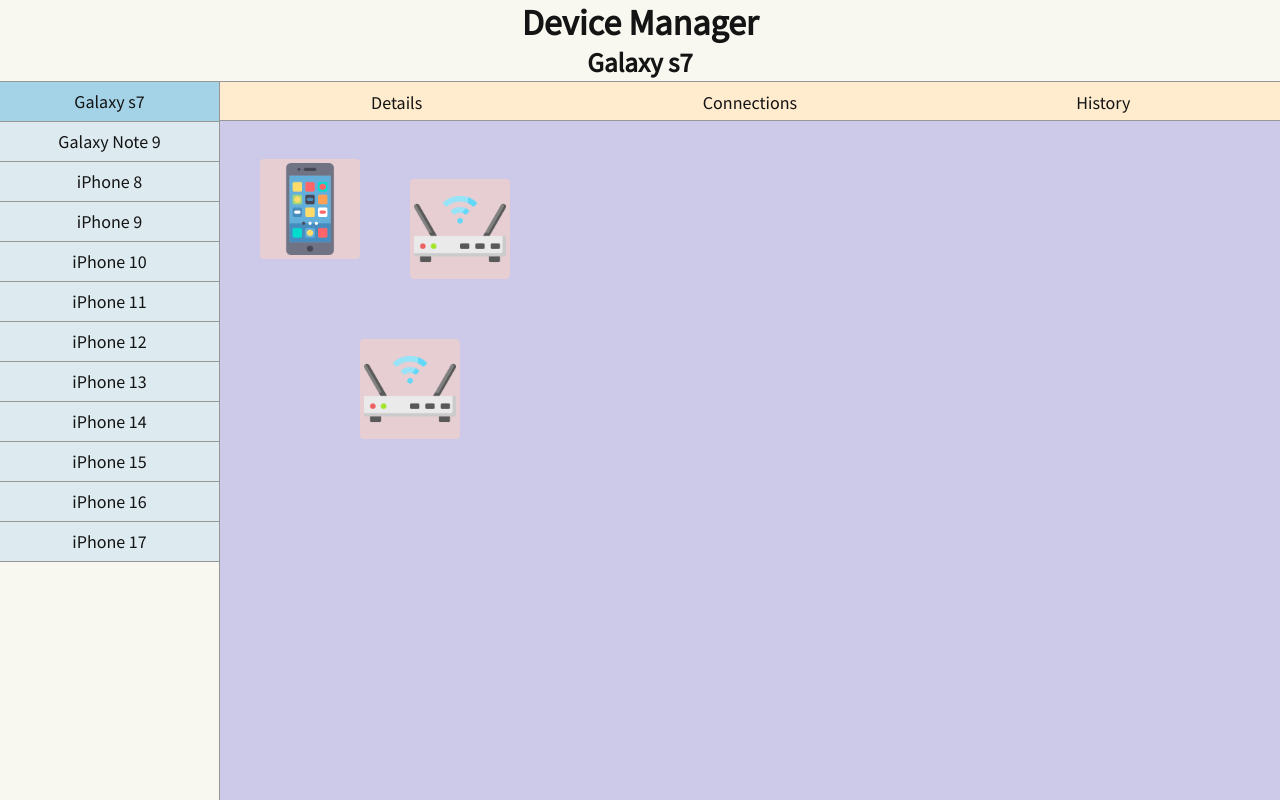
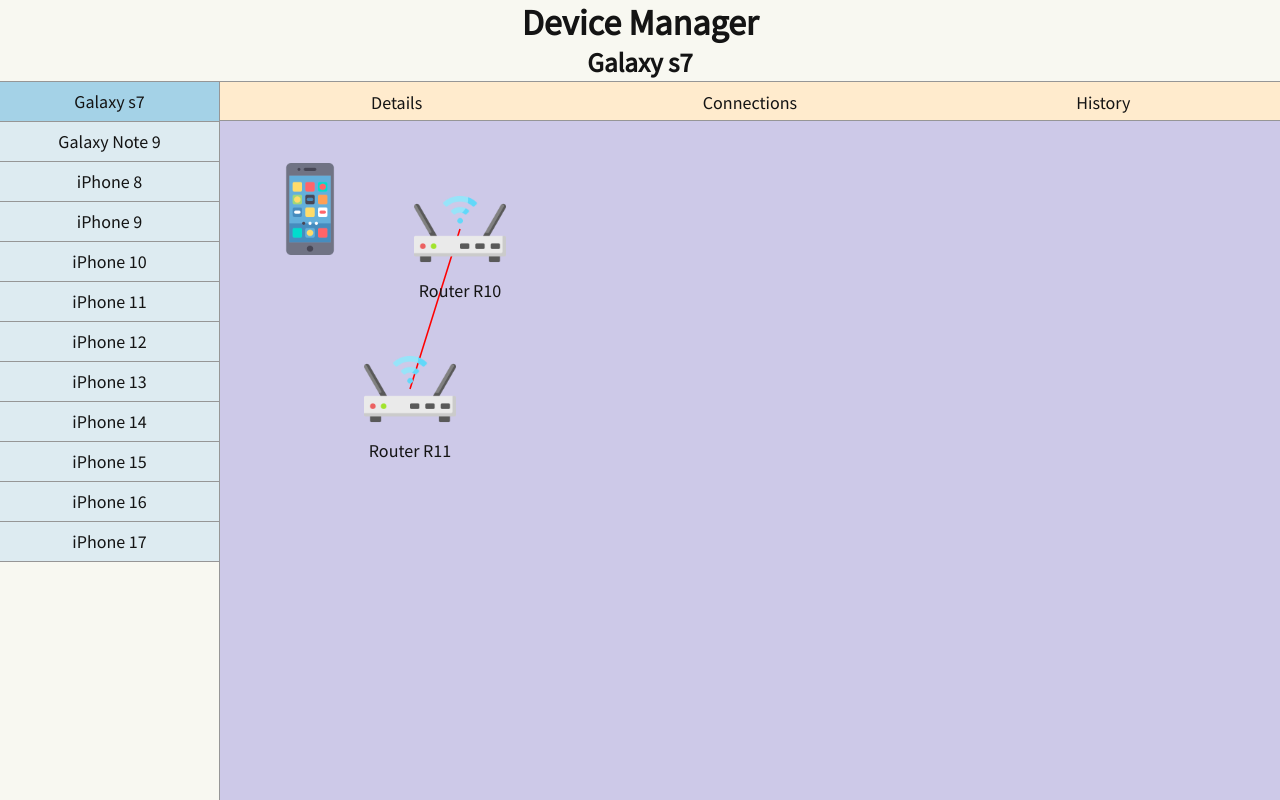
Before and after one commit to omergal99/device-manager, a React (Create React App) app: page /#/ in a window 1280 px wide. Both pictures are taken after a click on the element "Galaxy s7". Built offline with nearby package versions, Linux system fonts and the light colour scheme.

Commit message:
omer- prevent refresh and name router

```diff
--- a/src/assets/css/_base.scss
+++ b/src/assets/css/_base.scss
@@ -15,6 +15,8 @@
   font-size: 1rem;
   height: 100%;
   background-color: $clr5;
+  /* Disables pull-to-refresh but allows overscroll glow effects. */
+  overscroll-behavior-y: contain;
 }
 
 .App {
--- a/src/assets/css/cmps/_mainPreview.scss
+++ b/src/assets/css/cmps/_mainPreview.scss
@@ -24,16 +24,19 @@
   .playground {
     height: 100%;
     position: relative;
+    .wrap-device{
+      position: absolute;
+    }
     .device-icon {
-      position: absolute;
+      position: relative;
       height: 100px;
       width: 100px;
       padding: 4px;
       border-radius: 4px;
-      background-color: rgba(255, 212, 189, 0.5);
       transition: background-color 0.3s;
       &:hover {
-        background-color: rgb(255, 212, 189);
+        background-color: rgba(255, 212, 189, 0.5);
+        // background-color: rgb(255, 212, 189);
       }
       img {
         height: 100%;
--- a/src/cmps/DevicesMap.js
+++ b/src/cmps/DevicesMap.js
@@ -5,16 +5,18 @@
   const name = 'Device';
 
   return (
-    <div className="device-icon"
-      style={{
+    <div className="wrap-device" style={{
       top: `${device.location.y}px`, left: `${device.location.x}px`,
       zIndex: device.zIndex
-      }}
+    }}>
+      <div className="device-icon"
+
         onMouseDown={ev => clientDown(ev, { name, idx: 0 })}
         onTouchStart={ev => clientDown(ev, { name, idx: 0 })}
       >
         <img draggable="false" src="assets/img/icons/phone.png" alt={name} title={name} />
       </div>
+    </div>
   );
 }
 
--- a/src/cmps/DraggingListener.js
+++ b/src/cmps/DraggingListener.js
@@ -26,6 +26,7 @@
 
   const clientMove = useCallback((ev) => {
     if (device && device.isDraging) {
+      ev.stopPropagation();
       const touches = ev.changedTouches;
       (!touches) ? moveToNewLocation(ev)
         : moveToNewLocation({ clientX: touches[0].clientX, clientY: touches[0].clientY });
@@ -33,8 +34,9 @@
   }, [moveToNewLocation, device])
 
   // ********************************** STOP
-  const clientUp = useCallback(() => {
+  const clientUp = useCallback((ev) => {
     if (device && device.isDraging) {
+      ev.stopPropagation();
       setNewDevice(prevState => ({ ...prevState, isDraging: false }));
       dispatch(actions.updateCurrDevice({ ...newDevice, isDraging: false }));
     }
--- a/src/cmps/MainPreview.js
+++ b/src/cmps/MainPreview.js
@@ -23,6 +23,7 @@
     setPointerDiff(temp);
   }
   const clientDown = (ev, type) => {
+    ev.stopPropagation();
     // ev.persist()
     // console.log(ev)
     const touches = ev.changedTouches;
--- a/src/cmps/RoutersMap.js
+++ b/src/cmps/RoutersMap.js
@@ -1,101 +1,52 @@
-import React, { useRef } from 'react';
+import React, { useState, useEffect, useRef } from 'react';
 
 function RoutersMap({ routers, clientDown }) {
 
   const line = useRef(null);
   const path = useRef(null);
   const svg = useRef(null);
+  const [boxSize, setBoxSize] = useState(100);
 
+  useEffect(() => {
     updateConnection();
+  });
 
-  function updateConnection() {
-    if (line && line.current) {
-      // Top left coordinates
-      // var divide = 6.5;
-      var divide = 5;
-      var x1 = parseFloat(routers[0].location.x) / divide;
-      var y1 = parseFloat(routers[0].location.y) / divide;
-      var x2 = parseFloat(routers[1].location.x) / divide;
-      var y2 = parseFloat(routers[1].location.y) / divide;
-
-      divide = 2;
-      // Half widths and half heights
-      var w1 = parseFloat(100) / divide;
-      var h1 = parseFloat(100) / divide;
-      var w2 = parseFloat(100) / divide;
-      var h2 = parseFloat(100) / divide;
-
-      // Center coordinates
-      var cx1 = x1 + w1;
-      var cy1 = y1 + h1;
-      var cx2 = x2 + w2;
-      var cy2 = y2 + h2;
-
-      // Distance between centers
-      var dx = cx2 - cx1;
-      var dy = cy2 - cy1;
-
-      var p1 = getIntersection(dx, dy, cx1, cy1, w1, h1);
-      var p2 = getIntersection(-dx, -dy, cx2, cy2, w2, h2);
-
-      var pos1 = [routers[0].location.x, routers[0].location.y];
-      var pos2 = [routers[1].location.x, routers[1].location.y];
-      var diff = 50;
+  const updateConnection = () => {
+    const halfBoxSize = boxSize / 2;
 
     var maxX = Math.abs(routers[1].location.x - routers[0].location.x);
     var maxY = Math.abs(routers[1].location.y - routers[0].location.y);
 
-      var absX = maxX + 50;
-      var absY = maxY + 50;
+    var absX = maxX + halfBoxSize;
+    var absY = maxY + halfBoxSize;
 
     if ((routers[0].location.x === Math.min(routers[0].location.x, routers[1].location.x) &&
       routers[0].location.y === Math.min(routers[0].location.y, routers[1].location.y)) ||
       (routers[1].location.x === Math.min(routers[0].location.x, routers[1].location.x) &&
         routers[1].location.y === Math.min(routers[0].location.y, routers[1].location.y))) {
-        // top left of bottom right
-        line.current.setAttributeNS(null, 'y1', 50);
+      // TOP LEFT & BOTTOM RIGHT
+      line.current.setAttributeNS(null, 'y1', halfBoxSize);
       line.current.setAttributeNS(null, 'y2', absY);
     } else {
-        // top right of bottom left
+      // TOP RIGHT of BOTTOM RIGHT
       line.current.setAttributeNS(null, 'y1', absY);
-        line.current.setAttributeNS(null, 'y2', 50);
+      line.current.setAttributeNS(null, 'y2', halfBoxSize);
     }
-
-      line.current.setAttributeNS(null, 'x1', 50);
+    line.current.setAttributeNS(null, 'x1', halfBoxSize);
     line.current.setAttributeNS(null, 'x2', absX);
-      // line.current.setAttributeNS(null, 'y1', 50);
-      // line.current.setAttributeNS(null, 'y2', absY);
-
-      // line.current.setAttributeNS(null, 'x1', p1[0]);
-      // line.current.setAttributeNS(null, 'y1', p1[1]);
-      // line.current.setAttributeNS(null, 'x2', p2[0]);
-      // line.current.setAttributeNS(null, 'y2', p2[1]);
-
-      // path.current.setAttributeNS(null, 'x1', p1[0]);
-      // path.current.setAttributeNS(null, 'y1', p1[1]);
-      // path.current.setAttributeNS(null, 'x2', p2[0]);
-      // path.current.setAttributeNS(null, 'y2', p2[1]);
   }
-  }
-
-  function getIntersection(dx, dy, cx, cy, w, h) {
-    if (Math.abs(dy / dx) < h / w) {
-      // Hit vertical edge of box1
-      return [cx + (dx > 0 ? w : -w), cy + dy * w / Math.abs(dx)];
-    } else {
-      // Hit horizontal edge of box1
-      return [cx + dx * h / Math.abs(dy), cy + (dy > 0 ? h : -h)];
-    }
-  };
 
   const name = 'Router';
   const RouterList = routers.map((router, idx) => {
-    return <div className="device-icon" key={router._id}
-      style={{ top: `${router.location.y}px`, left: `${router.location.x}px`, zIndex: router.zIndex }}
+    return <div className="wrap-device" key={router._id}
+      style={{ top: `${router.location.y}px`, left: `${router.location.x}px`, zIndex: router.zIndex }}>
+      <div className="device-icon"
         onMouseDown={ev => clientDown(ev, { name, idx })}
         onTouchStart={ev => clientDown(ev, { name, idx })}
       >
         <img draggable="false" src="assets/img/icons/router.png" alt={name} title={name} />
+      </div>
+      <span>Router {router._id}</span>
     </div>
   })
 
@@ -105,14 +56,12 @@
       <svg ref={svg} style={{
         top: `${Math.min(routers[0].location.y, routers[1].location.y)}px`,
         left: `${Math.min(routers[0].location.x, routers[1].location.x)}px`,
-        width: `${Math.abs(routers[1].location.x - routers[0].location.x) + 100}px`,
-        height: `${Math.abs(routers[1].location.y - routers[0].location.y) + 100}px`
+        width: `${Math.abs(routers[1].location.x - routers[0].location.x) + boxSize}px`,
+        height: `${Math.abs(routers[1].location.y - routers[0].location.y) + boxSize}px`
       }}>
-        {/* <svg viewBox="0 0 100 100"> */}
         <line ref={line} id="connection" style={{
-          // top: `${routers[0].location.y}px`, left: `${routers[0].location.x}px`,
-          width: `${routers[1].location.x - routers[0].location.x + 100}px`,
-          height: `${routers[1].location.y - routers[0].location.y + 100}px`
+          width: `${routers[1].location.x - routers[0].location.x + boxSize}px`,
+          height: `${routers[1].location.y - routers[0].location.y + boxSize}px`
         }} />
         <path ref={path} style={{ d: 'M 177 118 C 91 69 91 69 5 0', transform: 'translate(0,0.5)' }}
           pointerEvents="visibleStroke" version="1.1" fill="none" stroke="#456">
```
Lines whose indentation alone changed are shown as unchanged.
